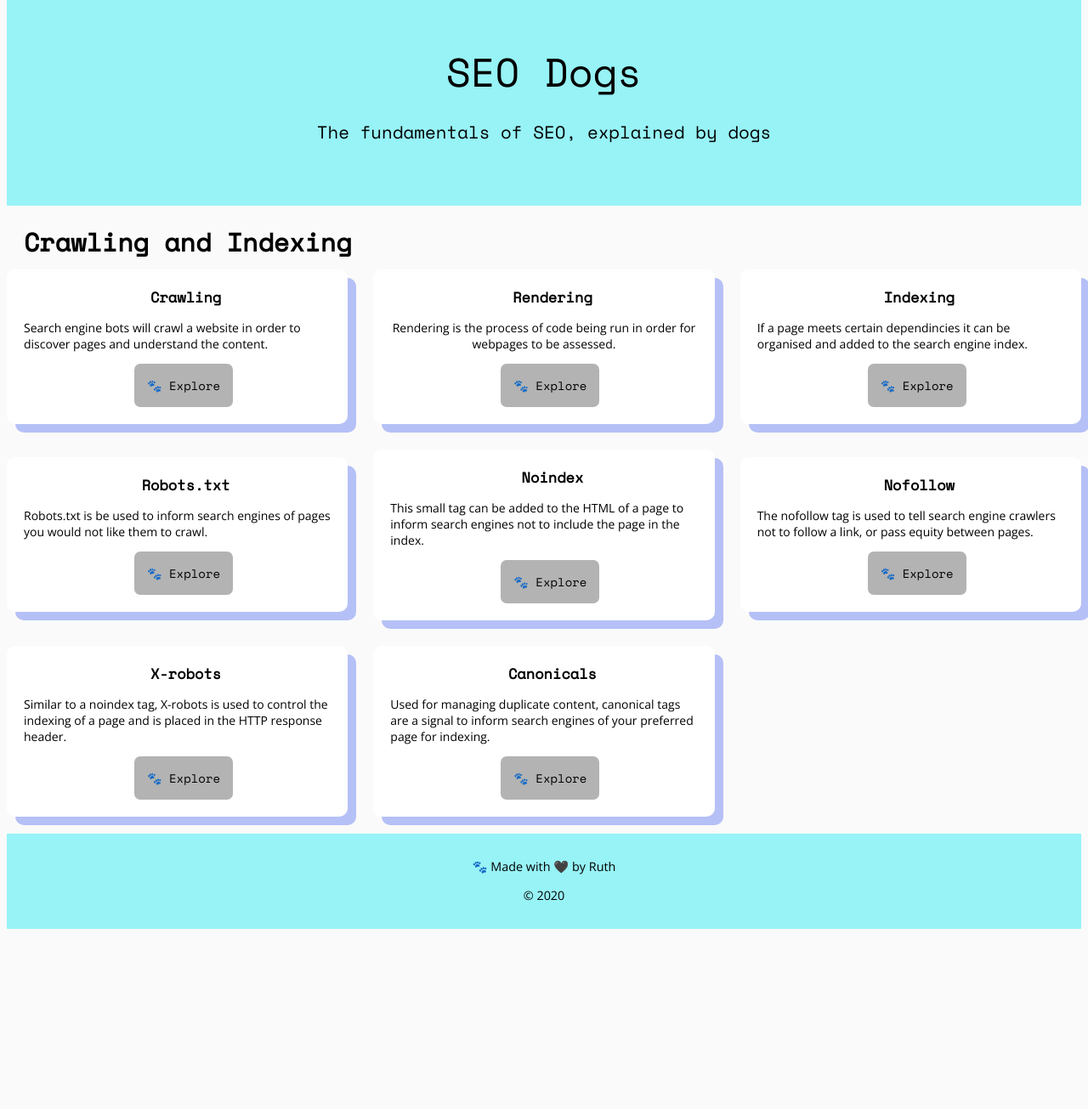
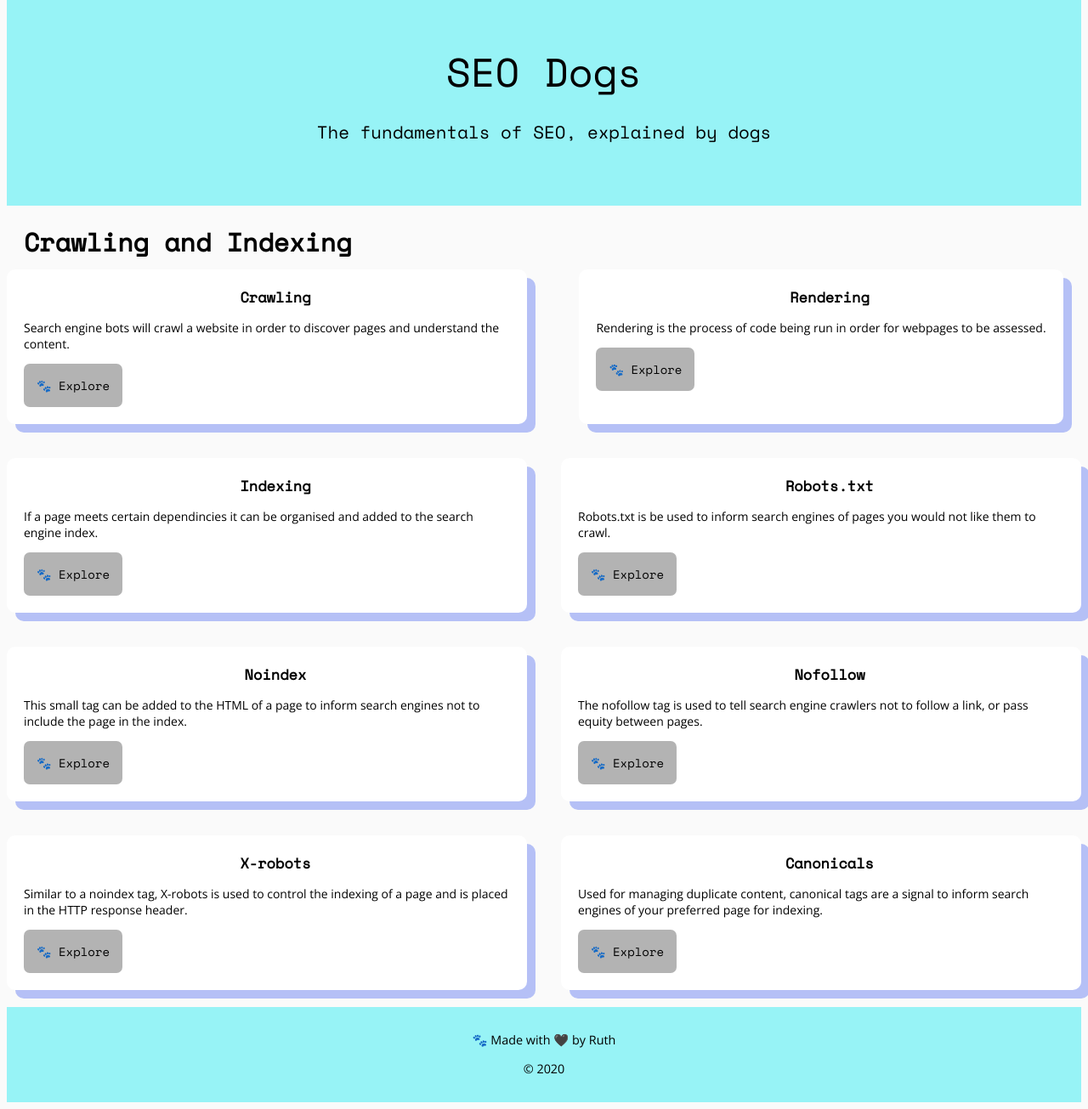
Before and after one commit to rvth/seo-dogs, a Flask app: page /crawling-and-indexing in a window 1280 px wide. Shown: the part 64-1369 px from the top of the page at 85% size. Before the commit the page ends 1157 px from the top, so only its background shows below. Run offline with Flask 2, Linux system fonts and the light colour scheme.

Commit message:
fixing images

```diff
--- a/static/css/style.css
+++ b/static/css/style.css
@@ -119,8 +119,6 @@
   }
 
   .card {
-    display: flex;
-    align-items: center;
     background-color: #fff;
     box-shadow: 10px 10px #b5c0f6;
     border-radius: 10px;
@@ -174,10 +172,12 @@
   }
 
   .cards_2 {
+    display: -ms-grid;
     display: grid;
-    align-items: center;
-    grid-template-columns: repeat(auto-fill, minmax(370px, 1fr));
-    grid-gap: 30px;
+    -ms-grid-columns: (1fr)[2];
+        grid-template-columns: repeat(2, 1fr);
+    grid-gap: 40px;
+    justify-items: center;
     margin-bottom: 20px;
     border-radius: 10px;
   }
@@ -201,7 +201,7 @@
     display: inline-block;
     font-size: 14px;
     border-radius: 7px;
-    margin-left: 150px;
+    margin-left: 20px;
     margin-bottom: 20px;
   }
 
--- a/templates/index.html
+++ b/templates/index.html
@@ -21,13 +21,13 @@
         <h2>Crawling & Indexing</h2>
       </header>
 
-  <img alt="crawling and indexing" height="250px" src="{{url_for('static', filename='group.webp')}}" width="400px">
+        <img alt="crawling and indexing" height="250px" src="{{url_for('static', filename='index.webp')}}" width="400px">
         <br>
         <br>
         <div class="button">
           <a href="{{ url_for('crawling') }}"> &#128062; Explore</a>
         </div>
-      </div>
+    </div>
 
       <div class="card">
         <header>
```
Also changed, not shown: static/group.jpg (renamed from static/group.webp), static/index.webp (added), static/structure.jpg (added), static/structure.webp, 2 other files.
